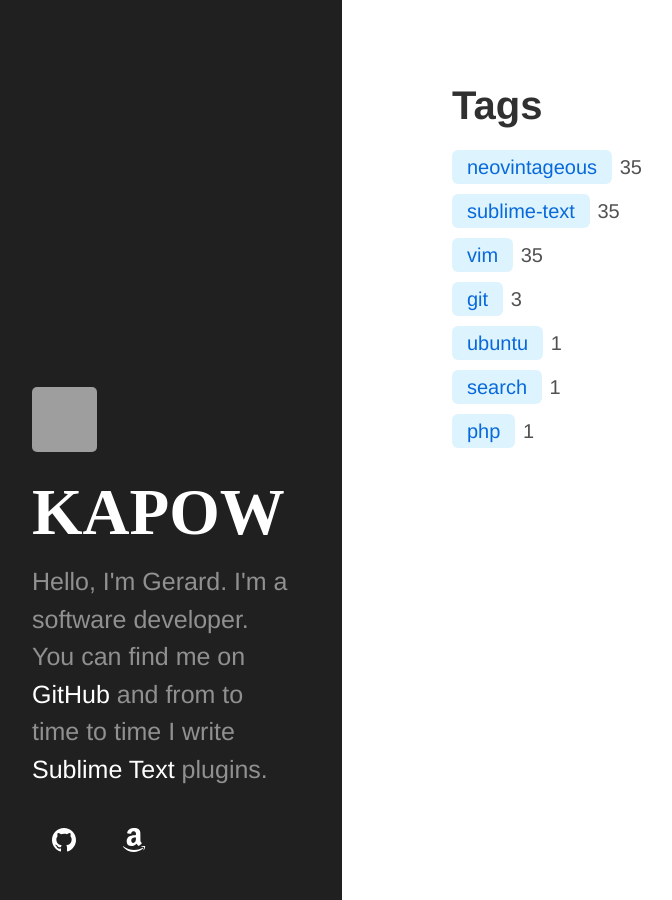
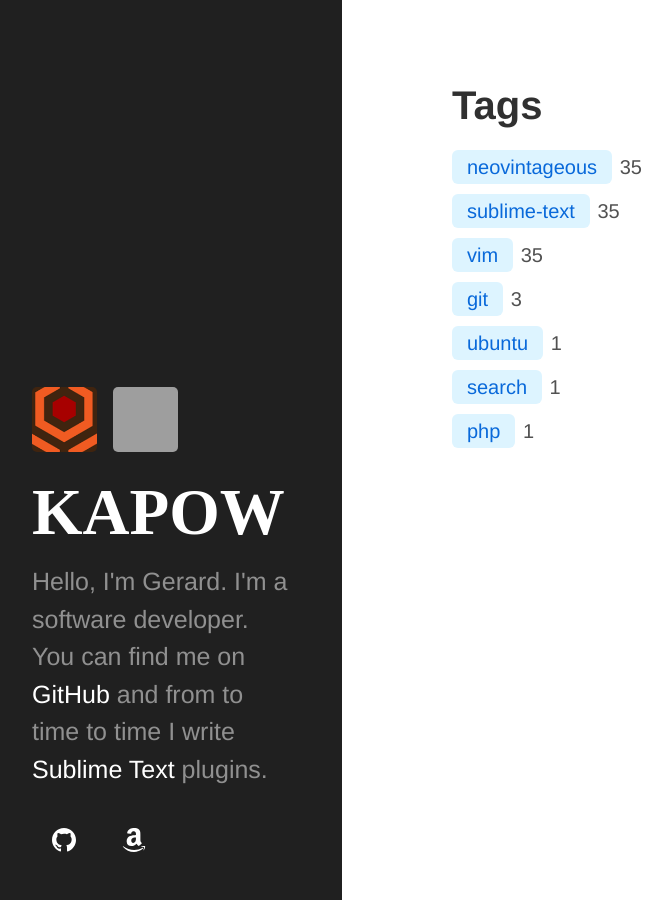
Before and after one commit to gerardroche/gerardroche.github.io, a Jekyll site: the page built from tags.html, in a window 1280 px wide. Shown: the whole page, without its empty margins (18-690 px from the left). Built offline with Jekyll 4.4.1, drawn with Linux system fonts in a browser that asks for light colours; grey boxes are pictures that could not be loaded.

```diff
--- a/_includes/sidebar.html
+++ b/_includes/sidebar.html
@@ -1,8 +1,10 @@
 <div class="sidebar">
   <div class="container sidebar-sticky">
+
     <div class="sidebar-about">
       <h1>
-        <a href="{{ site.url }}">
+        <a class="kapow" href="{{ site.url }}">
+          <img title="avatar" alt="avatar" src="/assets/avatar.png" height="20" width="20">
           <img class="emoji" title=":zap:" alt=":zap:" src="/assets/zap.png" height="20" width="20"> KAPOW
         </a>
       </h1>
--- a/_sass/_hyde.scss
+++ b/_sass/_hyde.scss
@@ -54,6 +54,10 @@
   background: #eee;
 }
 
+.posts .year {
+  color: #968bd2;;
+}
+
 .tags {
   margin-top: 1rem;
 }
@@ -61,7 +65,8 @@
 .tag {
   margin: 10px 0;
 }
-.tags a {
+
+.tag a {
   display: inline-block;
   background-color: #ddf4ff;
   color: #0969da;
@@ -73,8 +78,12 @@
   transition-duration: 200ms;
 }
 
-.tags a:hover {
+.tag a:hover {
   background-color: #0969da;
   color: #fff;
   text-decoration: none;
 }
+
+a.kapow {
+  text-decoration: none;
+}
```
Also changed, not shown: index.html (+15 -3 lines), assets/avatar.png (added).
